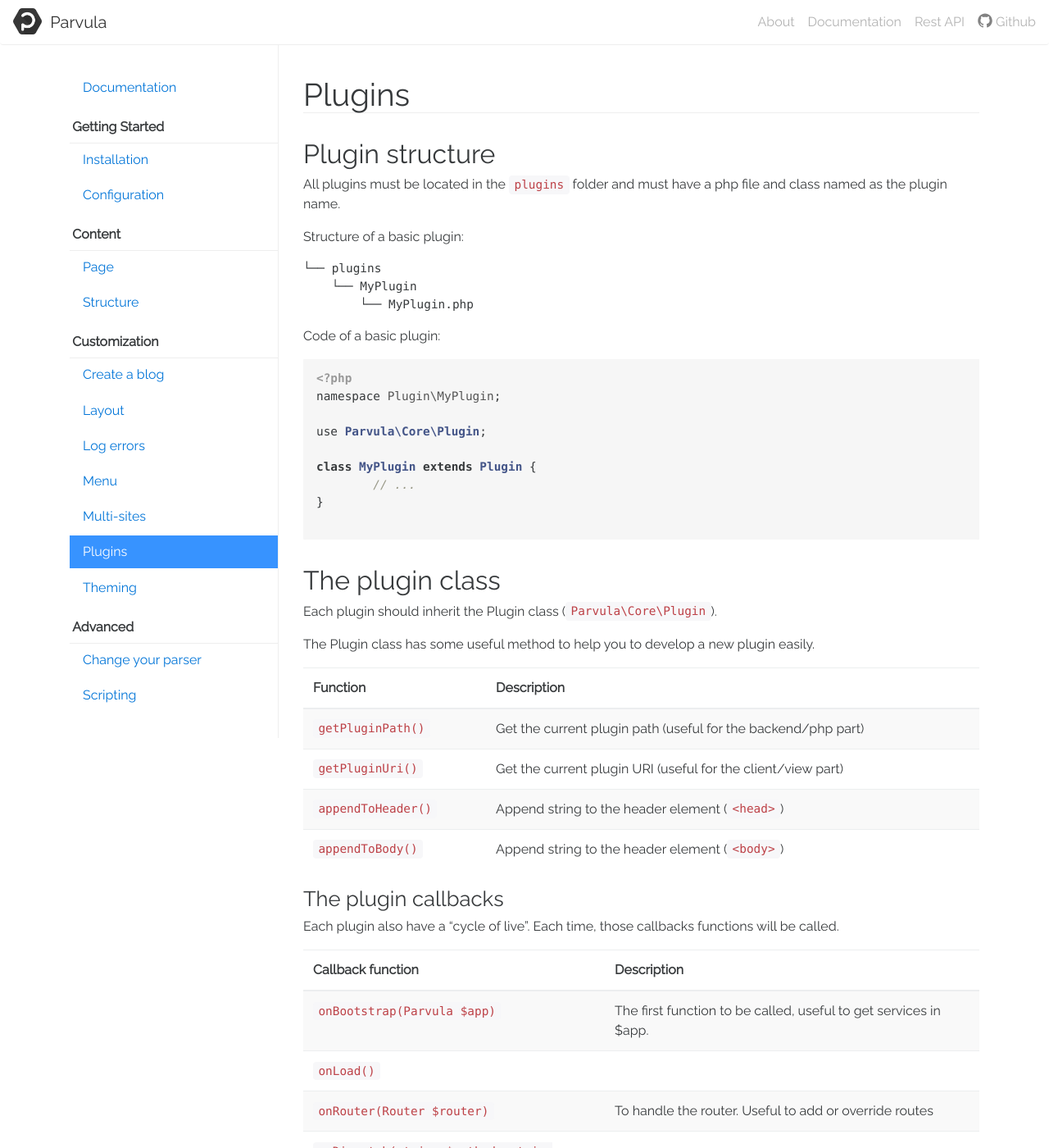
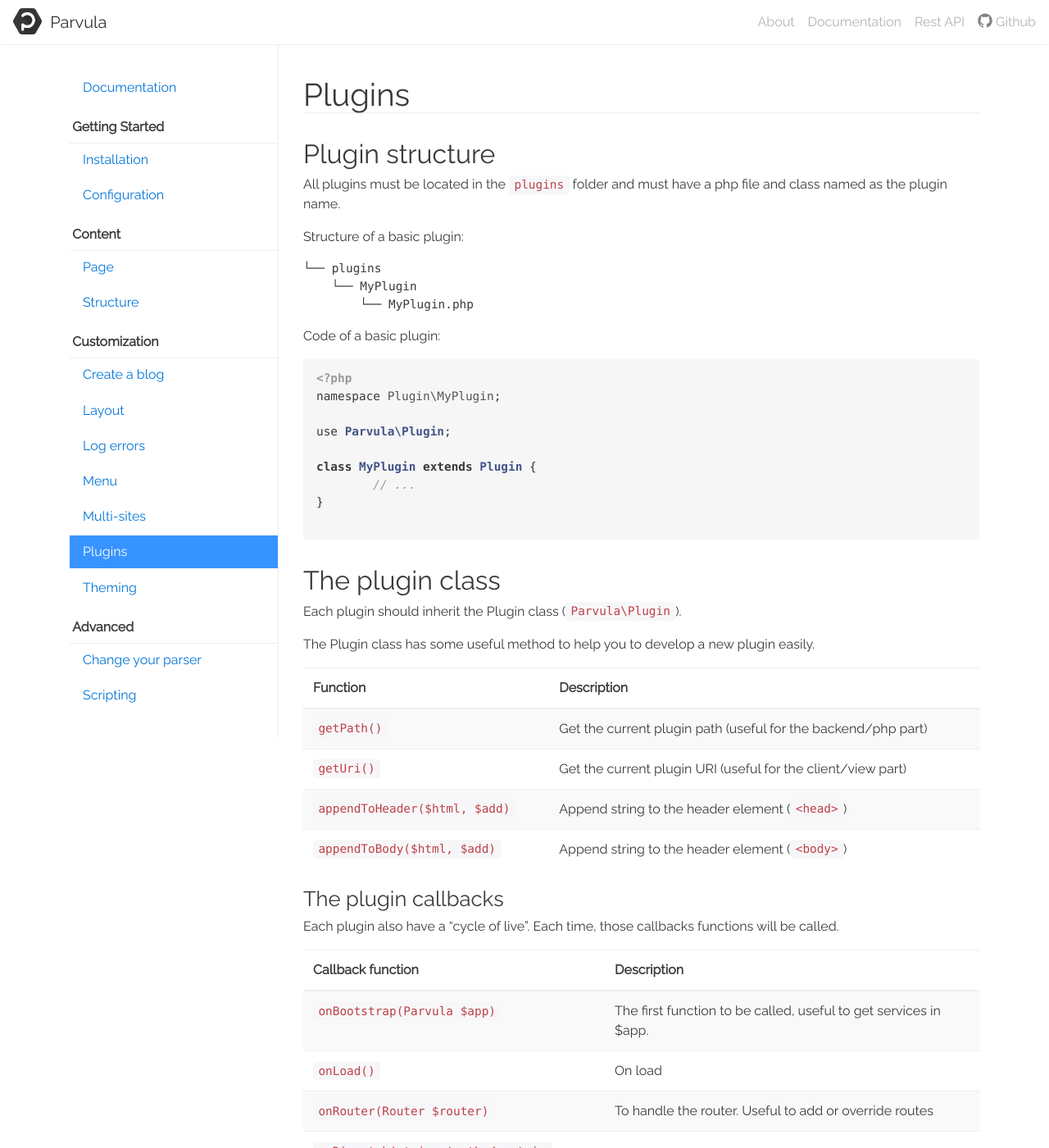
Before and after one commit to ParvulaCMS/parvulacms.github.io, a Jekyll site: the page built from docs/customization/plugins.md, in a window 1280 px wide and 1400 px high. Shown: the whole window at 82% size. Built offline with Jekyll 4.4.1, drawn with Linux system fonts in a browser that asks for light colours; some of the changed text lies outside the part shown.

Commit message:
Update doc for the upcoming version

```diff
--- a/docs/customization/plugins.md
+++ b/docs/customization/plugins.md
@@ -22,7 +22,7 @@ Code of a basic plugin:
 <?php
 namespace Plugin\MyPlugin;
 
-use Parvula\Core\Plugin;
+use Parvula\Plugin;
 
 class MyPlugin extends Plugin {
 	// ...
@@ -32,36 +32,36 @@ class MyPlugin extends Plugin {
 
 # The plugin class
 
-Each plugin should inherit the Plugin class (`Parvula\Core\Plugin`).
+Each plugin should inherit the Plugin class (`Parvula\Plugin`).
 
 The Plugin class has some useful method to help you to develop a new plugin easily.
 
 {:.table .table-striped}
-| Function              | Description |
-| --------------------- | ----------- |
-| `getPluginPath()`     | Get the current plugin path (useful for the backend/php part) |
-| `getPluginUri()`      | Get the current plugin URI (useful for the client/view part) |
-| `appendToHeader()`    | Append string to the header element (`<head>`) |
-| `appendToBody()`      | Append string to the header element (`<body>`) |
+| Function                      | Description |
+| ----------------------------- | ----------- |
+| `getPath()`                   | Get the current plugin path (useful for the backend/php part) |
+| `getUri()`                    | Get the current plugin URI (useful for the client/view part) |
+| `appendToHeader($html, $add)` | Append string to the header element (`<head>`) |
+| `appendToBody($html, $add)`   | Append string to the header element (`<body>`) |
 
 ## The plugin callbacks
 
 Each plugin also have a "cycle of live". Each time, those callbacks functions will be called.
 
 {:.table .table-striped}
-| Callback function          | Description |
-| ---------------------      | ----------- |
-| `onBootstrap(Parvula $app)` | The first function to be called, useful to get services in $app.
-| `onLoad()`                 | |
-| `onRouter(Router $router)` | To handle the router. Useful to add or override routes |
+| Callback function               | Description |
+| ---------------------           | ----------- |
+| `onBootstrap(Parvula $app)`     | The first function to be called, useful to get services in $app.
+| `onLoad()`                      | On load |
+| `onRouter(Router $router)`      | To handle the router. Useful to add or override routes |
 | `onDispatch(string $method, string $uri)` | |
-| `onUri(string $uri)`       | ex: `/pictures/islands?test` //TODO check |
-| `onSlug(string $slug)`     | ex: `pictures/islands` |
-| `onPage(Page $page)`       | When the page mapped to the slug is loaded |
-| `onPreRender(string $layout)` | Before the layout is rendered |
-| `onPostRender(string $output)` | After the layout is rendered |
-| `on404(Page $page)`        | When the page is not found |
-| `onEnd()`                  | The last callback called |
+| `onUri(string $uri)`            | ex: `/pictures/islands?test` //TODO check |
+| `onSlug(string $slug)`          | ex: `pictures/islands` |
+| `onPage(Page $page)`            | When the page mapped to the slug is loaded |
+| `onPreRender(string $layout)`   | Before the layout is rendered |
+| `onPostRender(string $output)`  | After the layout is rendered |
+| `on404(Page $page)`             | When the page is not found |
+| `onEnd()`                       | The last callback called |
 
 ## Hello world example
 
@@ -71,7 +71,7 @@ If we want to add a route (`/hello`):
 <?php
 namespace Plugin\MyPlugin;
 
-use Parvula\Core\Plugin;
+use Parvula\Plugin;
 
 class MyPlugin extends Plugin
 {
@@ -95,7 +95,7 @@ If we want to change the content of the page:
 <?php
 namespace Plugin\MyPlugin2;
 
-use Parvula\Core\Plugin;
+use Parvula\Plugin;
 
 class MyPlugin2 extends Plugin {
 	function onPage(&$page) {
```
Also changed, not shown: docs/advanced/parsers.md (+3 -3 lines), docs/home.md (+1 -0 lines).
